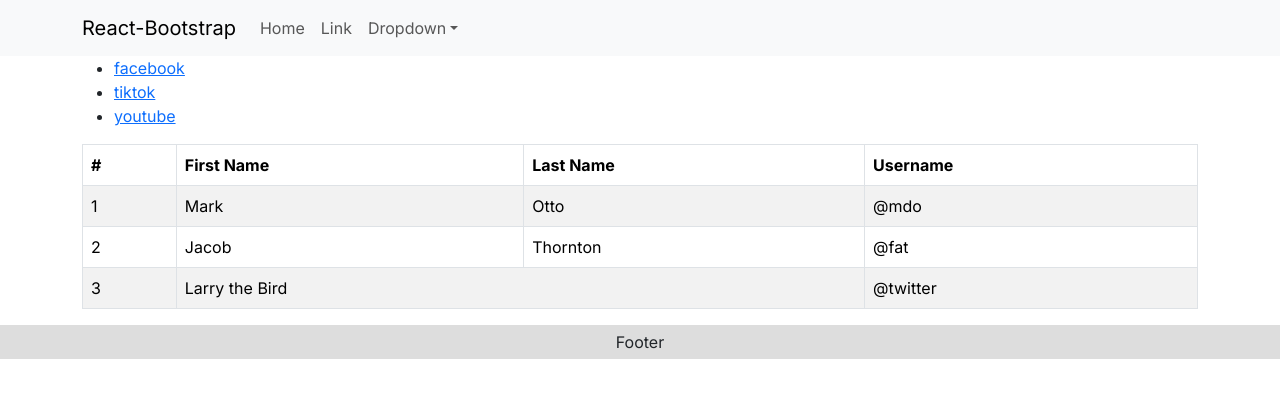
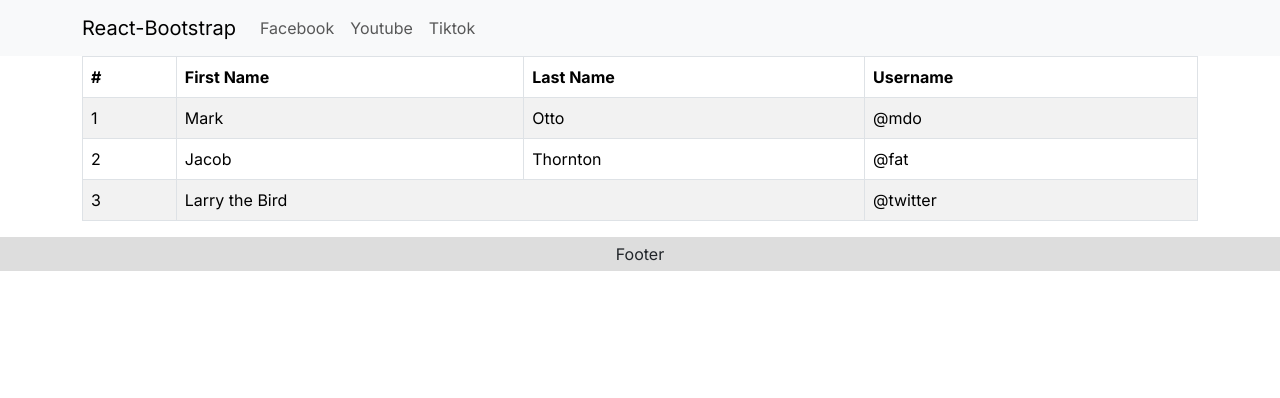
Before and after one commit to Puda14/next13-starter-typescript, a Next.js app: page / in a window 1280 px wide. Shown: the top 398 px of the page. Built offline with nearby package versions, Linux system fonts and the light colour scheme; no server answers.

Commit message:
Fetch Data

```diff
--- a/src/app/page.tsx
+++ b/src/app/page.tsx
@@ -1,12 +1,23 @@
+"use client";
 import Image from "next/image";
 import styles from "./page.module.css";
 import Link from "next/link";
 import AppTable from "@/components/app.table";
+import { useEffect } from "react";
 
 export default function Home() {
+  useEffect(() => {
+    const fetchData = async () => {
+      const res = await fetch("http://localhost:8000/blogs");
+      const data = await res.json();
+      console.log(data);
+    };
+    fetchData();
+  }, []);
+
   return (
     <div>
-      <ul>
+      {/* <ul>
         <li>
           <Link href="/facebook">facebook</Link>
         </li>
@@ -16,7 +27,7 @@ export default function Home() {
         <li>
           <Link href="/youtube">youtube</Link>
         </li>
-      </ul>
+      </ul> */}
       <AppTable />
     </div>
   );
--- a/src/components/app.header.tsx
+++ b/src/components/app.header.tsx
@@ -1,4 +1,5 @@
 "use client";
+import Link from "next/link";
 import Container from "react-bootstrap/Container";
 import Nav from "react-bootstrap/Nav";
 import Navbar from "react-bootstrap/Navbar";
@@ -8,12 +9,22 @@ const AppHeader = () => {
   return (
     <Navbar expand="lg" className="bg-body-tertiary">
       <Container>
-        <Navbar.Brand href="#home">React-Bootstrap</Navbar.Brand>
+        <Navbar.Brand href={"/"}>React-Bootstrap</Navbar.Brand>
         <Navbar.Toggle aria-controls="basic-navbar-nav" />
         <Navbar.Collapse id="basic-navbar-nav">
           <Nav className="me-auto">
-            <Nav.Link href="#home">Home</Nav.Link>
-            <Nav.Link href="#link">Link</Nav.Link>
+            <Link href={"/facebook"} className="nav-link">
+              Facebook
+            </Link>
+            <Link href={"/youtube"} className="nav-link">
+              Youtube
+            </Link>
+            <Link href={"/tiktok"} className="nav-link">
+              Tiktok
+            </Link>
+            {/* <Nav.Link href="#home">Home</Nav.Link>
+            <Nav.Link href="#link">Link</Nav.Link> */}
+            {/*
             <NavDropdown title="Dropdown" id="basic-nav-dropdown">
               <NavDropdown.Item href="#action/3.1">Action</NavDropdown.Item>
               <NavDropdown.Item href="#action/3.2">
@@ -25,6 +36,7 @@ const AppHeader = () => {
                 Separated link
               </NavDropdown.Item>
             </NavDropdown>
+            */}
           </Nav>
         </Navbar.Collapse>
       </Container>
```
Also changed, not shown: 1 other file (tests, documents, lock files or other folders).
